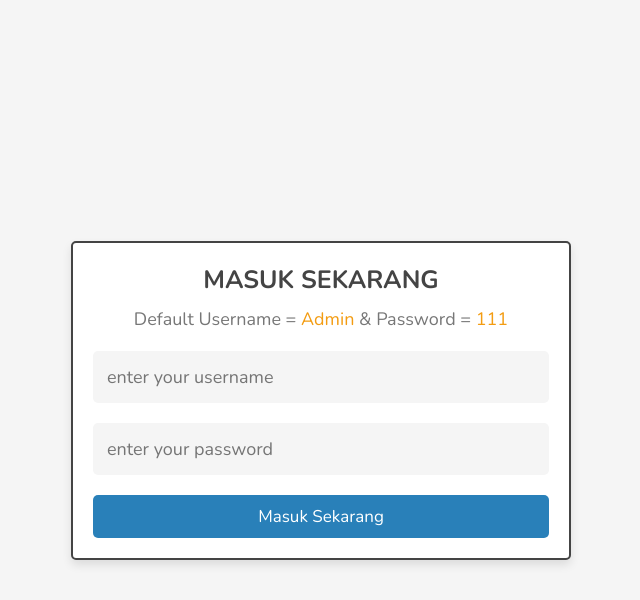
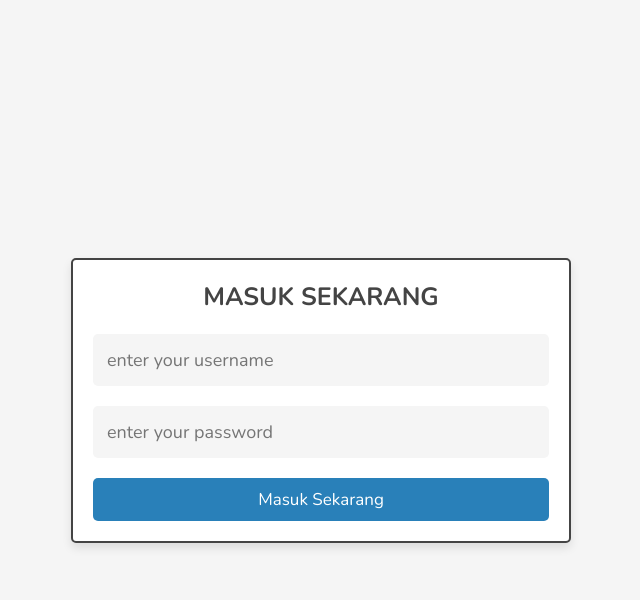
Before and after one commit to nadia289/KiosIbuKokom, a PHP site: page /admin_login.php in a window 1280 px wide. Shown: the top 600 px of the page, without its empty margins (319-959 px from the left). Run offline with PHP 8.4, Linux system fonts and the light colour scheme; some libraries are stand-ins or nearby versions.

Commit message:
hapus username & password

```diff
--- a/admin/admin_login.php
+++ b/admin/admin_login.php
@@ -59,7 +59,6 @@ if(isset($_POST['submit'])){
 
    <form action="" method="post">
       <h3>Masuk sekarang</h3>
-      <p>Default Username = <span>Admin</span> & Password = <span>111</span></p>
       <input type="text" name="name" required placeholder="enter your username" maxlength="20"  class="box" oninput="this.value = this.value.replace(/\s/g, '')">
       <input type="password" name="pass" required placeholder="enter your password" maxlength="20"  class="box" oninput="this.value = this.value.replace(/\s/g, '')">
       <input type="submit" value="Masuk sekarang" class="btn" name="submit">
```
